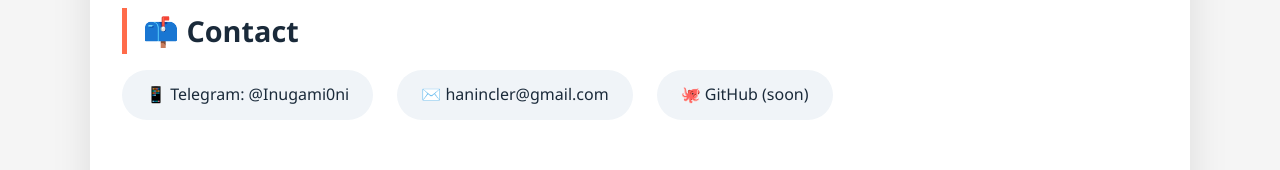
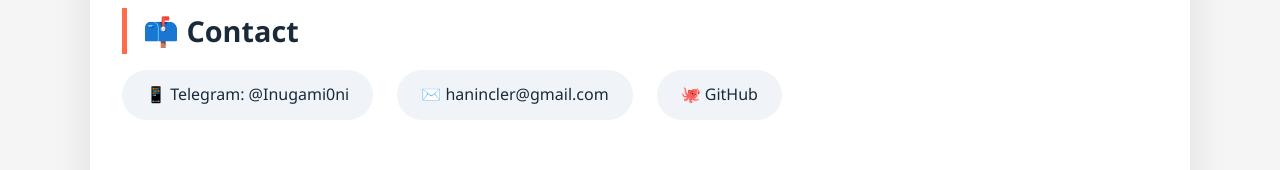
Before and after one commit to skreamers5a1l07/portfolio, a plain HTML site: page index.html in a window 1280 px wide. Shown: the part 1282-1452 px from the top of the page. Drawn offline with Linux system fonts and the light colour scheme.

Commit message:
Update index.html

```diff
--- a/index.html
+++ b/index.html
@@ -281,7 +281,7 @@
             <div class="contact-links">
                 <a href="https://t.me/Inugami0ni" target="_blank">📱 Telegram: @Inugami0ni</a>
                 <a href="mailto:hanincler@gmail.com">✉️ hanincler@gmail.com</a>
-                <a href="https://github.com/skreamers5a1l07">🐙 GitHub (soon)</a>
+                <a href="https://github.com/skreamers5a1l07">🐙 GitHub </a>
             </div>
         </section>
     </div>
```
